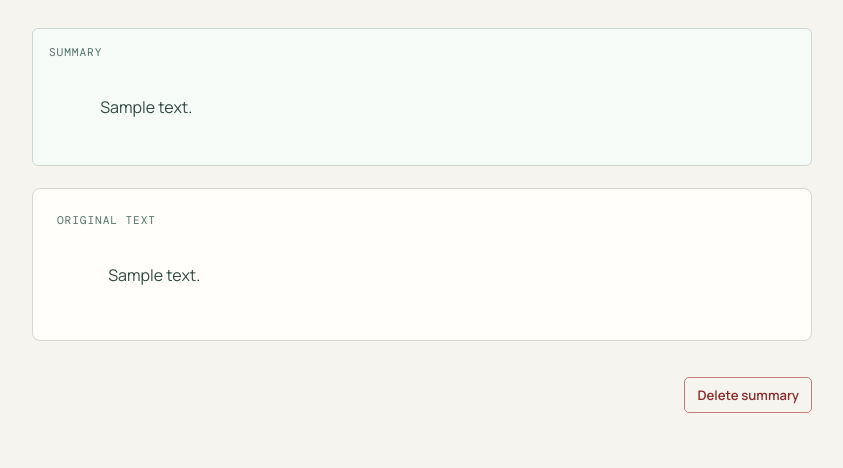
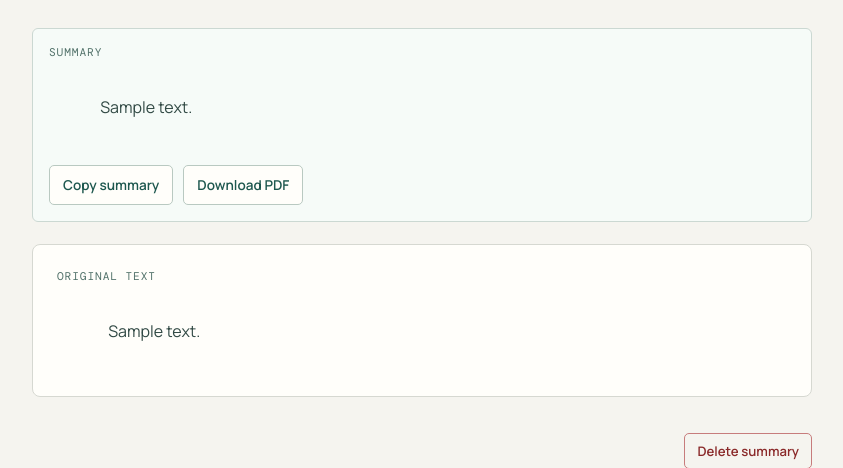
Before and after one commit to Mr-HECKER147/Briefly_GDG_ViMEET, a Flask app: page /history/1 in a window 1280 px wide. Shown: the part 351-819 px from the top of the page, without its empty margins (218-1061 px from the left). Before the commit the page ends 764 px from the top, so only its background shows below. Run offline with Flask 3, Linux system fonts and the light colour scheme; tables that the repository leaves empty hold one stand-in row (values such as "Sample post").

Commit message:
Added export to pdf and copy options

```diff
--- a/app.py
+++ b/app.py
@@ -1,9 +1,15 @@
 import os
+from io import BytesIO
+from xml.sax.saxutils import escape
 
 from dotenv import load_dotenv
-from flask import Flask, abort, redirect, render_template, request, send_from_directory, url_for
+from flask import Flask, abort, redirect, render_template, request, send_file, url_for
 from groq import Groq
 from pypdf import PdfReader
+from reportlab.lib import colors
+from reportlab.lib.pagesizes import letter
+from reportlab.lib.styles import getSampleStyleSheet
+from reportlab.platypus import Paragraph, SimpleDocTemplate, Spacer
 from database import (
     create_table,
     delete_summary,
@@ -22,11 +28,6 @@ SUMMARY_LENGTHS = {"short", "medium", "detailed"}
 app = Flask(__name__)
 app.config["MAX_CONTENT_LENGTH"] = MAX_UPLOAD_SIZE
 create_table()
-
-
-@app.route('/favicon.ico')
-def favicon():
-    return redirect(url_for('static', filename='favicon.svg'))
 
 
 def extract_text_from_file(uploaded_file):
@@ -92,6 +93,7 @@ def home():
     filename = ""
     text = ""
     length = "medium"
+    summary_id = None
 
     if request.method == "POST":
         text = request.form.get("text", "").strip()
@@ -122,7 +124,7 @@ def home():
             if summary:
                 source_name = filename or "Pasted text"
                 try:
-                    save_summary(source_name, text, summary, length)
+                    summary_id = save_summary(source_name, text, summary, length)
                 except Exception:
                     error = "Summary generated, but it could not be saved to history."
 
@@ -133,6 +135,7 @@ def home():
         file_name=filename,
         text=text,
         length=length,
+        summary_id=summary_id,
     )
 
 
@@ -146,7 +149,6 @@ def upload_too_large(_error):
         text="",
         length="medium",
     ), 413
-
 
 @app.route("/history")
 def history():
@@ -171,6 +173,42 @@ def summary_detail(summary_id):
     )
 
 
+@app.get("/history/<int:summary_id>/pdf")
+def download_summary_pdf(summary_id):
+    summary = get_summary_by_id(summary_id)
+    if summary is None:
+        abort(404)
+
+    styles = getSampleStyleSheet()
+    styles["Title"].textColor = colors.HexColor("#183f39")
+    story = [
+        Paragraph("Briefly Summary", styles["Title"]),
+        Spacer(1, 12),
+        Paragraph(escape(summary["source_name"]), styles["Heading2"]),
+        Spacer(1, 8),
+    ]
+    formatted_summary = "<br/>".join(
+        escape(line) for line in summary["summary_text"].splitlines()
+    )
+    story.append(Paragraph(formatted_summary, styles["BodyText"]))
+
+    pdf = BytesIO()
+    document = SimpleDocTemplate(
+        pdf,
+        pagesize=letter,
+        title=f"Briefly summary - {summary['source_name']}",
+        author="Briefly",
+    )
+    document.build(story)
+    pdf.seek(0)
+    return send_file(
+        pdf,
+        mimetype="application/pdf",
+        as_attachment=True,
+        download_name=f"briefly-summary-{summary_id}.pdf",
+    )
+
+
 @app.post("/history/<int:summary_id>/delete")
 def remove_summary(summary_id):
     delete_summary(summary_id)
--- a/database.py
+++ b/database.py
@@ -30,7 +30,7 @@ def create_table():
 def save_summary(source_name, original_text, summary_text, summary_length):
     with closing(get_connection()) as connection:
         with connection:
-            connection.execute(
+            cursor = connection.execute(
                 """
                 INSERT INTO summaries (
                     source_name,
@@ -42,6 +42,7 @@ def save_summary(source_name, original_text, summary_text, summary_length):
                 """,
                 (source_name, original_text, summary_text, summary_length),
             )
+            return cursor.lastrowid
 
 def get_all_summaries():
     with closing(get_connection()) as connection:
--- a/requirements.txt
+++ b/requirements.txt
@@ -3,3 +3,4 @@ groq
 pypdf
 python-dotenv
 gunicorn
+reportlab
--- a/static/style.css
+++ b/static/style.css
@@ -198,6 +198,40 @@ button:hover {
 .file-info {
     margin: 0 0 14px;
     color: #6a7773;
+    font-size: 0.82rem;
+}
+
+.summary-actions {
+    display: flex;
+    align-items: center;
+    flex-wrap: wrap;
+    gap: 10px;
+    margin-top: 16px;
+}
+
+.secondary-button {
+    display: inline-flex;
+    align-items: center;
+    min-height: 40px;
+    margin: 0;
+    padding: 9px 13px;
+    border: 1px solid #b9c9c1;
+    border-radius: 5px;
+    background: #fffefa;
+    color: #1d574e;
+    cursor: pointer;
+    font: inherit;
+    font-size: 0.85rem;
+    font-weight: 600;
+    text-decoration: none;
+}
+
+.secondary-button:hover {
+    background: #edf3ef;
+}
+
+.copy-status {
+    color: #517169;
     font-size: 0.82rem;
 }
 
@@ -476,3 +510,17 @@ html[data-theme="dark"] .delete-button {
 html[data-theme="dark"] .delete-button:hover {
     background: #392426;
 }
+
+html[data-theme="dark"] .secondary-button {
+    border-color: #455e51;
+    background: #202925;
+    color: #b8d8cb;
+}
+
+html[data-theme="dark"] .secondary-button:hover {
+    background: #2b3731;
+}
+
+html[data-theme="dark"] .copy-status {
+    color: #aacdbd;
+}
--- /dev/null
+++ b/static/summary-actions.js
@@ -0,0 +1,16 @@
+document.addEventListener("click", async (event) => {
+    const button = event.target.closest("[data-copy-summary]");
+    if (!button) return;
+
+    const result = button.closest(".result");
+    const summary = result?.querySelector("[data-summary-content]");
+    const status = result?.querySelector("[data-copy-status]");
+    if (!summary || !status) return;
+
+    try {
+        await navigator.clipboard.writeText(summary.innerText.trim());
+        status.textContent = "Copied to clipboard.";
+    } catch {
+        status.textContent = "Copy failed. Select the summary and copy it manually.";
+    }
+});
--- a/templates/detail.html
+++ b/templates/detail.html
@@ -13,6 +13,7 @@
         href="{{ url_for('static', filename='style.css') }}"
     >
     <script src="{{ url_for('static', filename='theme.js') }}"></script>
+    <script src="{{ url_for('static', filename='summary-actions.js') }}" defer></script>
 </head>
 <body>
 
@@ -41,8 +42,13 @@
 
         <section class="result">
             <p class="result-label">SUMMARY</p>
-            <div class="summary-text">
+            <div class="summary-text" data-summary-content>
                 {{ summary['summary_text'] }}
+            </div>
+            <div class="summary-actions">
+                <button type="button" class="secondary-button" data-copy-summary>Copy summary</button>
+                <a class="secondary-button" href="{{ url_for('download_summary_pdf', summary_id=summary['id']) }}">Download PDF</a>
+                <span class="copy-status" data-copy-status aria-live="polite"></span>
             </div>
         </section>
 
```
Also changed, not shown: templates/index.html (+9 -1 lines).
